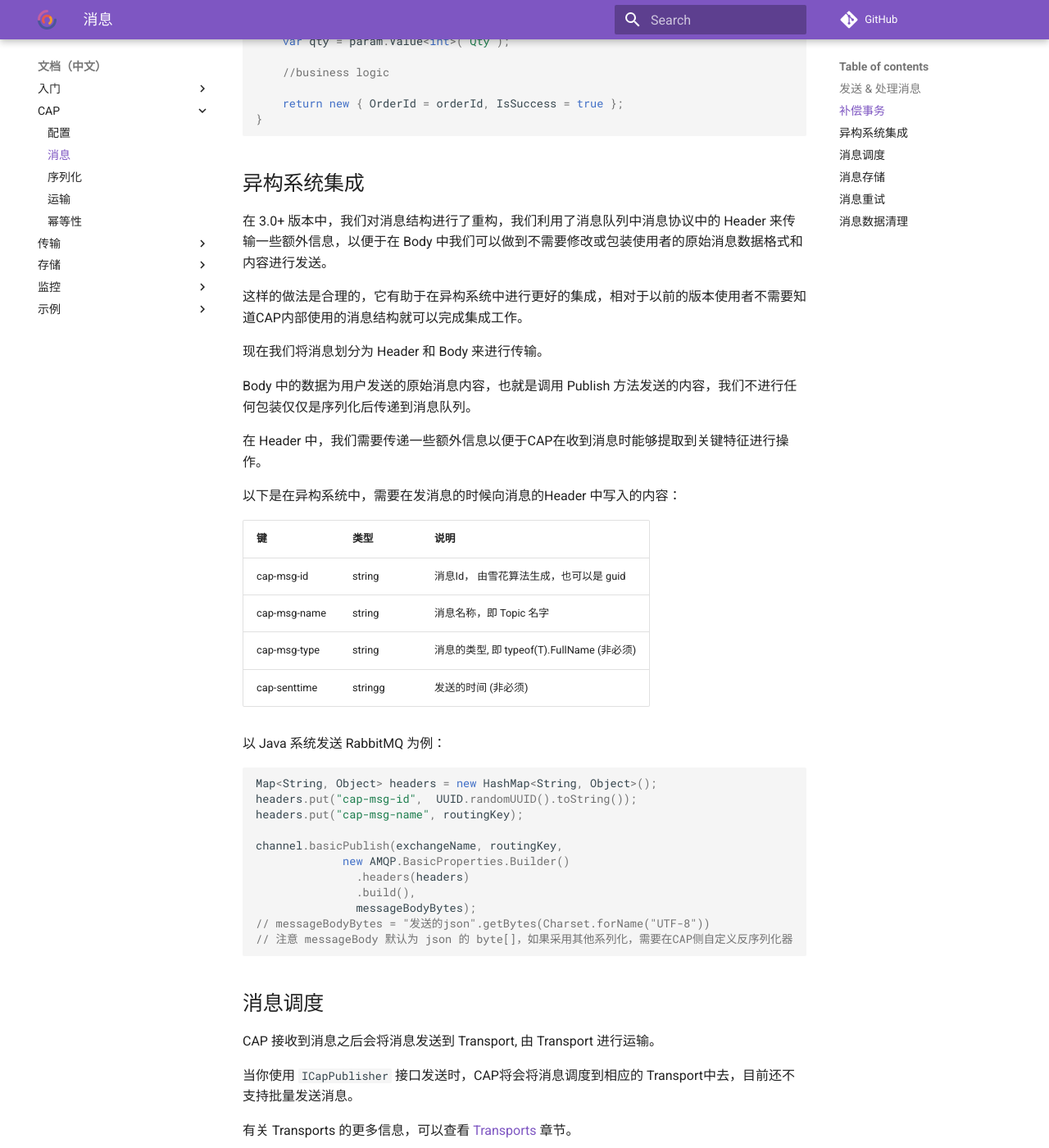
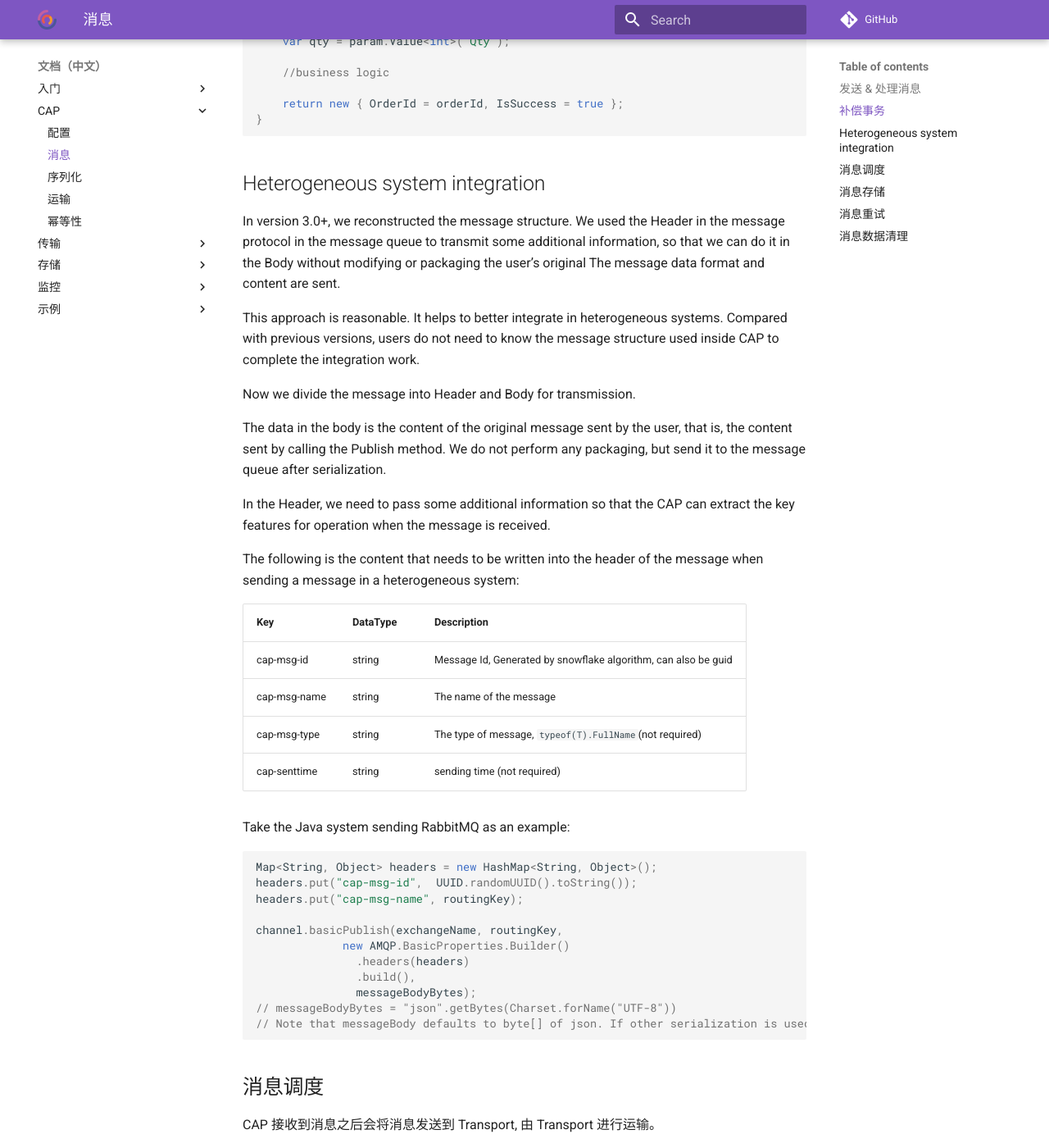
Before and after one commit to dotnetcore/CAP, an MkDocs documentation site: the page built from docs/content/user-guide/zh/cap/messaging.md, in a window 1280 px wide and 1400 px high, scrolled down 1175 px. Shown: the whole window at 82% size. Built offline with MkDocs 1.6.1 and Material for MkDocs 9.7.7, drawn with Linux system fonts in a browser that asks for light colours; comment, search, counter and statistics services are not loaded.

Commit message:
update docs

````diff
--- a/docs/content/user-guide/zh/cap/messaging.md
+++ b/docs/content/user-guide/zh/cap/messaging.md
@@ -50,28 +50,28 @@ public object DeductProductQty(JToken param)
 }
 ```
 
-## 异构系统集成
+## Heterogeneous system integration
 
-在 3.0+ 版本中，我们对消息结构进行了重构，我们利用了消息队列中消息协议中的 Header 来传输一些额外信息，以便于在 Body 中我们可以做到不需要修改或包装使用者的原始消息数据格式和内容进行发送。
+In version 3.0+, we reconstructed the message structure. We used the Header in the message protocol in the message queue to transmit some additional information, so that we can do it in the Body without modifying or packaging the user’s original The message data format and content are sent.
 
-这样的做法是合理的，它有助于在异构系统中进行更好的集成，相对于以前的版本使用者不需要知道CAP内部使用的消息结构就可以完成集成工作。
+This approach is reasonable. It helps to better integrate in heterogeneous systems. Compared with previous versions, users do not need to know the message structure used inside CAP to complete the integration work.
 
-现在我们将消息划分为 Header 和 Body 来进行传输。
+Now we divide the message into Header and Body for transmission.
 
-Body 中的数据为用户发送的原始消息内容，也就是调用 Publish 方法发送的内容，我们不进行任何包装仅仅是序列化后传递到消息队列。
+The data in the body is the content of the original message sent by the user, that is, the content sent by calling the Publish method. We do not perform any packaging, but send it to the message queue after serialization.
 
-在 Header 中，我们需要传递一些额外信息以便于CAP在收到消息时能够提取到关键特征进行操作。
+In the Header, we need to pass some additional information so that the CAP can extract the key features for operation when the message is received.
 
-以下是在异构系统中，需要在发消息的时候向消息的Header 中写入的内容：
+The following is the content that needs to be written into the header of the message when sending a message in a heterogeneous system:
 
- 键 | 类型 | 说明
+ Key | DataType | Description
 -- | --| --
-cap-msg-id |  string | 消息Id， 由雪花算法生成，也可以是 guid
-cap-msg-name | string | 消息名称，即 Topic 名字
-cap-msg-type | string | 消息的类型, 即 typeof(T).FullName (非必须)
-cap-senttime | stringg | 发送的时间 (非必须)
+cap-msg-id |  string | Message Id, Generated by snowflake algorithm, can also be guid
+cap-msg-name | string | The name of the message
+cap-msg-type | string | The type of message, `typeof(T).FullName`(not required)
+cap-senttime | string | sending time (not required)
 
-以 Java 系统发送 RabbitMQ 为例：
+Take the Java system sending RabbitMQ as an example:
 
 ```java
 
@@ -84,8 +84,8 @@ channel.basicPublish(exchangeName, routingKey,
                .headers(headers)
                .build(),
                messageBodyBytes);
-// messageBodyBytes = "发送的json".getBytes(Charset.forName("UTF-8"))
-// 注意 messageBody 默认为 json 的 byte[]，如果采用其他系列化，需要在CAP侧自定义反序列化器
+// messageBodyBytes = "json".getBytes(Charset.forName("UTF-8"))
+// Note that messageBody defaults to byte[] of json. If other serialization is used, the deserializer needs to be customized on the CAP side
 
 ```
 
````
